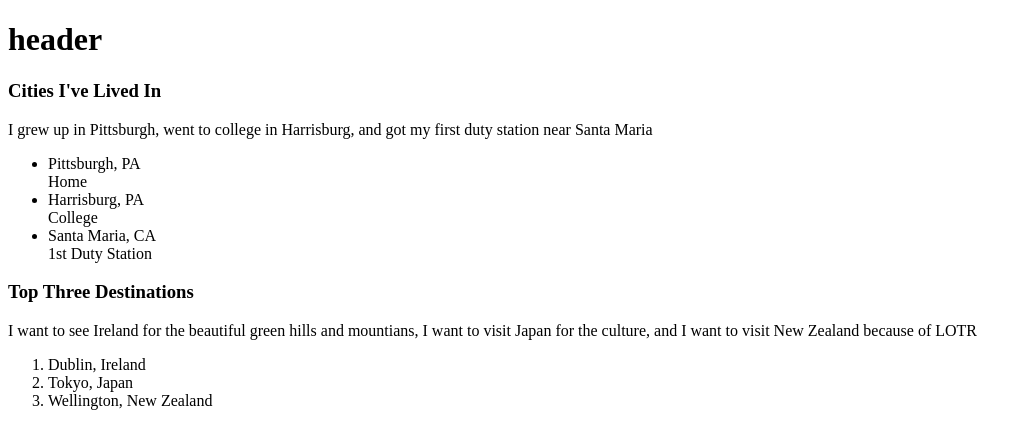
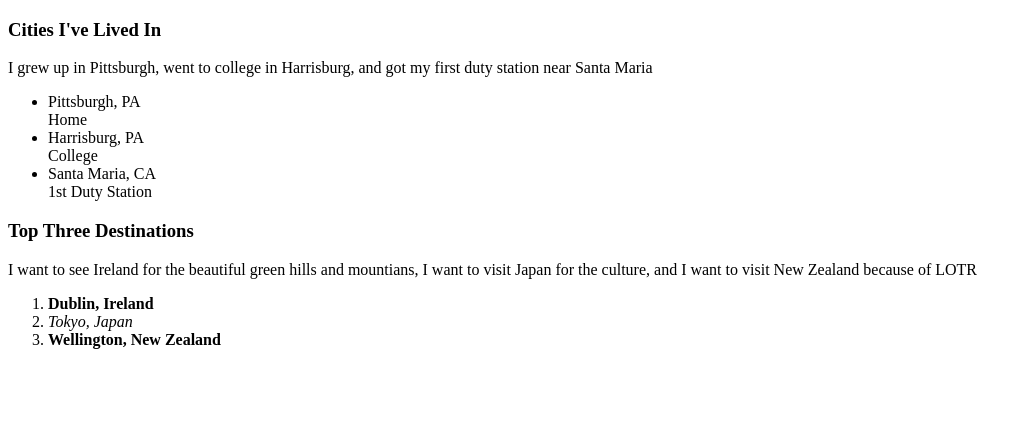
Before and after one commit to ag1320/html-demo, a plain HTML site: page index.html in a window 1280 px wide. Shown: the whole page, without its empty margins (0-1031 px from the left). Drawn offline with Linux system fonts and the light colour scheme.

Commit message:
Added bold and italics

```diff
--- a/index.html
+++ b/index.html
@@ -1,10 +1,9 @@
 <!DOCTYPE html>
 <html>
 <head>
-    <title>Title</title>
+    <title>Cities</title>
 </head>
 <header>
-    <h1>header</h1>
 </header>
 <body>
     <h3>Cities I've Lived In</h3>
@@ -17,9 +16,9 @@
     <h3>Top Three Destinations</h3>
     <p>I want to see Ireland for the beautiful green hills and mountians, I want to visit Japan for the culture, and I want to visit New Zealand because of LOTR</p>
     <ol>
-        <li>Dublin, Ireland</li>
-        <li>Tokyo, Japan</li>
-        <li>Wellington, New Zealand</li>
+        <li><strong>Dublin, Ireland</strong></li>
+        <li><em>Tokyo, Japan</em></li>
+        <li><strong>Wellington, New Zealand</strong></li>
     </ol>
 </body>
 </html>
```
